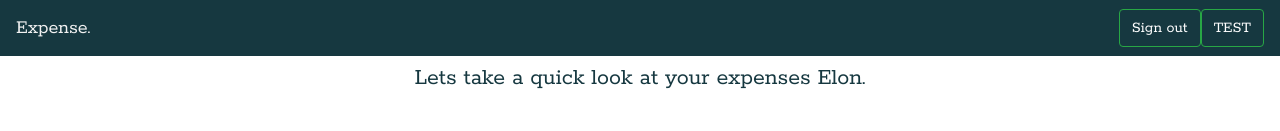
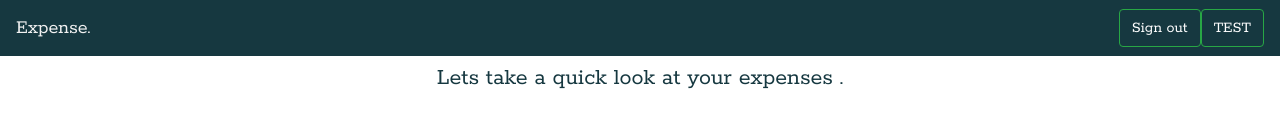
Before and after one commit to huntikins/Expense, a Vue app in the folder client/: page /dashboard in a window 1280 px wide. Shown: the top 131 px of the page. Built offline with nearby package versions, Linux system fonts and the light colour scheme; no server answers.

Commit message:
display user firstname

```diff
--- a/client/src/components/Dashboard.vue
+++ b/client/src/components/Dashboard.vue
@@ -2,7 +2,7 @@
   <div class="content-frame">
     <navbar isLoggedIn="true" :userEmail="userEmail"></navbar>
     <div id="main">
-      <dashboardframe></dashboardframe>
+      <dashboardframe :userFirstname="userFirstname"></dashboardframe>
     </div>
   </div>
 </template>
--- a/client/src/components/dashboardframe.vue
+++ b/client/src/components/dashboardframe.vue
@@ -4,7 +4,7 @@
         <createBudgetModal></createBudgetModal>
         <div class="row">
             <div id="greeting" class="col-12 p-2">
-                <h2 class="sub-title">Lets take a quick look at your expenses {{ name }}.</h2>
+                <h2 class="sub-title">Lets take a quick look at your expenses {{ userFirstname }}.</h2>
             </div>
         </div>
         <div class="row m-4">
@@ -73,9 +73,7 @@ import budgetdash from './budgetdash.vue'
 import createBudgetModal from './createBudgetModal.vue'
 import translog from './translog.vue'
 export default {
-    data: () => ({
-        name: "Elon",
-    }),
+    props: ['userFirstname'],
     components: {
         budgetdash,
         createBudgetModal,
@@ -84,6 +82,9 @@ export default {
     methods: {
         newBudget: function(event){
             this.modal = true
+        },
+        editTrans: function() {
+
         }
     }
 }
```
